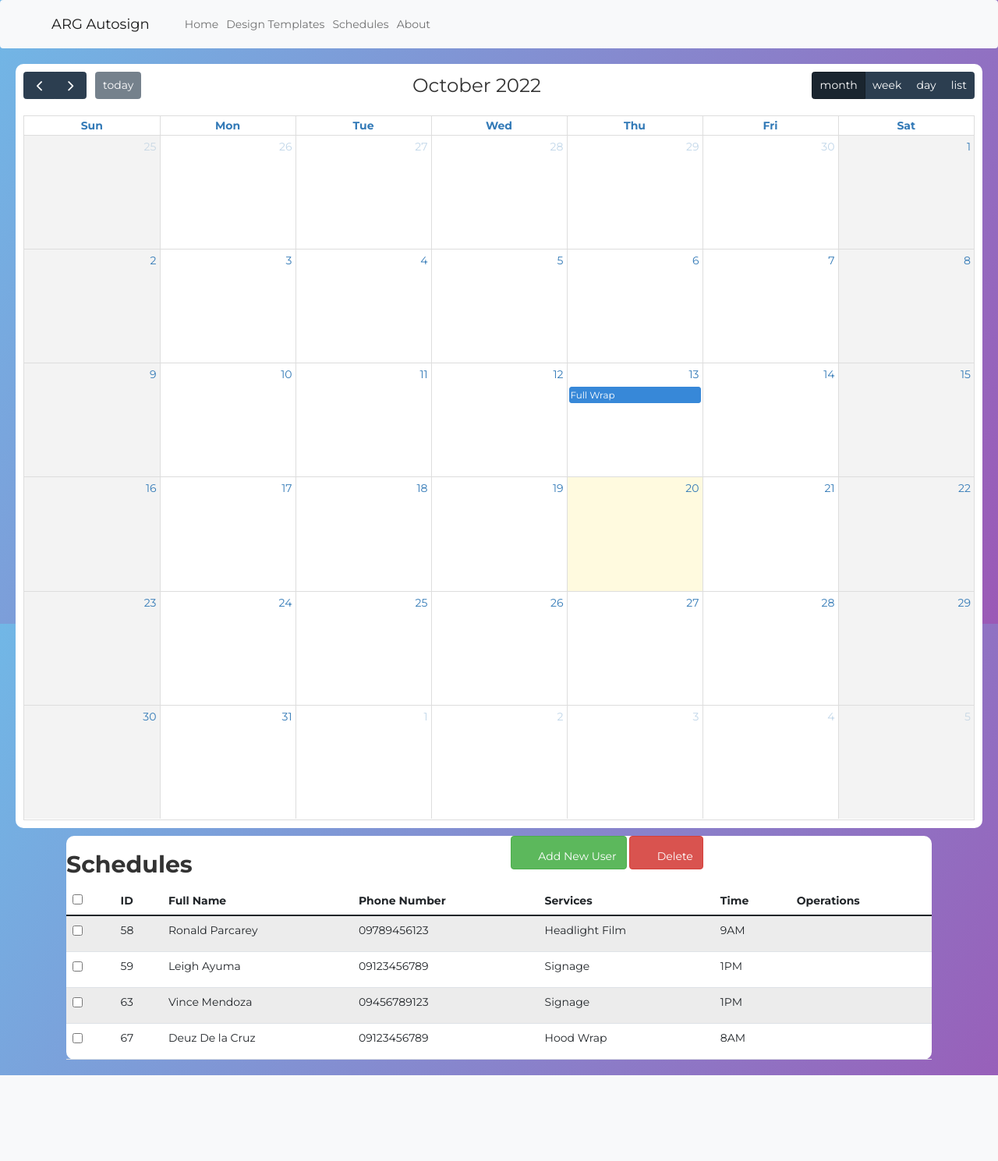
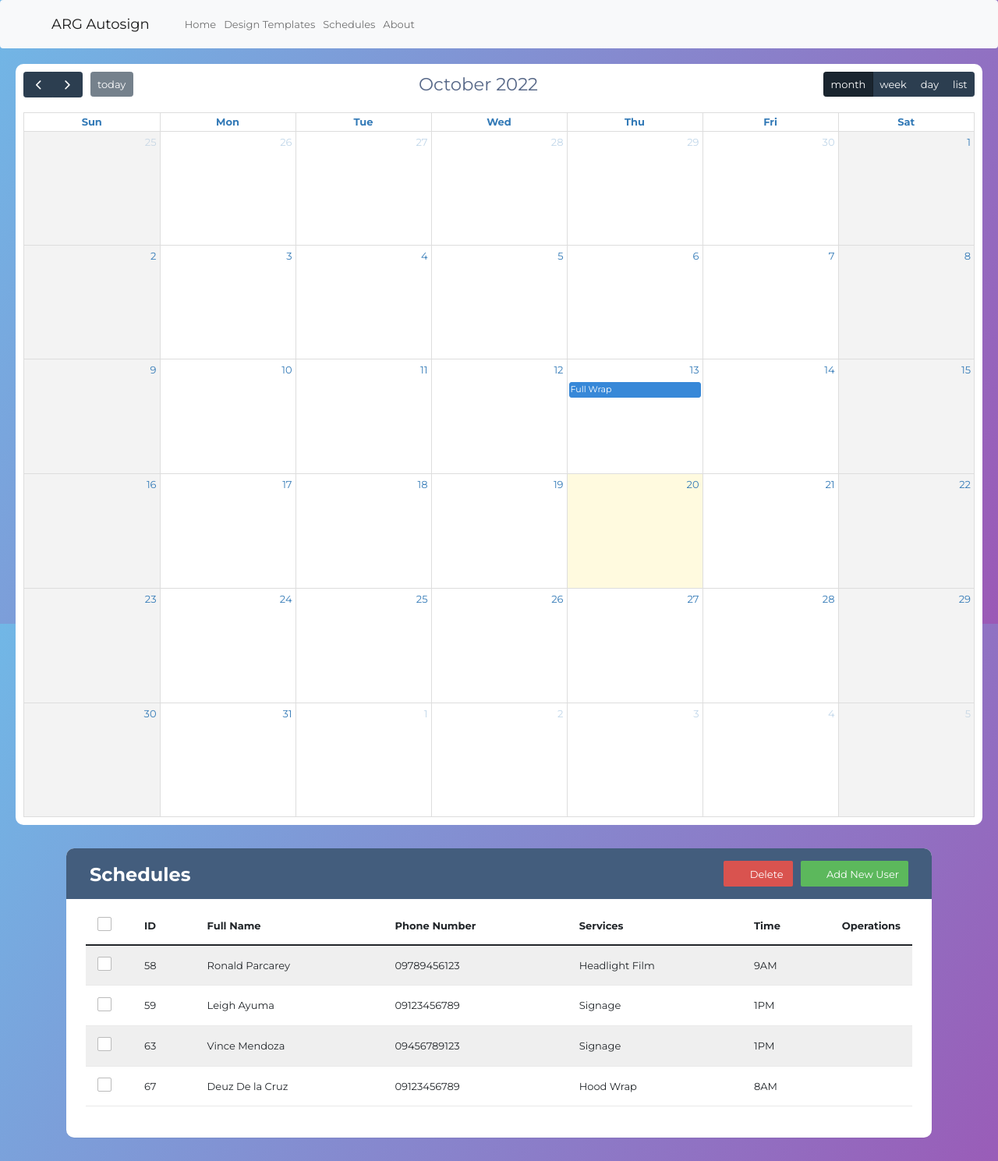
Before and after one commit to deuzdelacruz20/arg, a PHP site: page /arg/php/schedules.php in a window 1280 px wide. Shown: the whole page at 78% size. Before the commit the page ends 1379 px from the top, so only its background shows below. Run offline with PHP 8.4, Linux system fonts and the light colour scheme; data comes from the database, SQL or seed files in the repository; lists and menus that the app fills with data are empty.

Commit message:
revert schedules

```diff
--- a/include/navigation.php
+++ b/include/navigation.php
@@ -26,7 +26,7 @@
               <a class="nav-link" href="../../arg/php/designTemplates.php" style="text-decoration: none;">Design Templates</a>
             </li>
             <li class="nav-item">
-              <a class="nav-link" href="../../arg/schedules/schedules.php" style="text-decoration: none;">Schedules</a>
+              <a class="nav-link" href="../../arg/php/schedules.php" style="text-decoration: none;">Schedules</a>
             </li>
             <li class="nav-item">
               <a class="nav-link" href="../../arg/php/about.php" style="text-decoration: none;">About</a>
--- a/php/schedules.php
+++ b/php/schedules.php
@@ -22,6 +22,13 @@ include 'backend/database.php';
 	<script src="ajax/ajax.js"></script>
     <!-- Calendar css -->
     <link rel="stylesheet" href="../css/calendar.css">
+    <link rel="stylesheet" href="css/style.css">
+
+    <style>
+        body{
+            background: linear-gradient(120deg, #71b7e6, #9b59b6);
+        }
+    </style>
 
 </head>
 <body>
```
